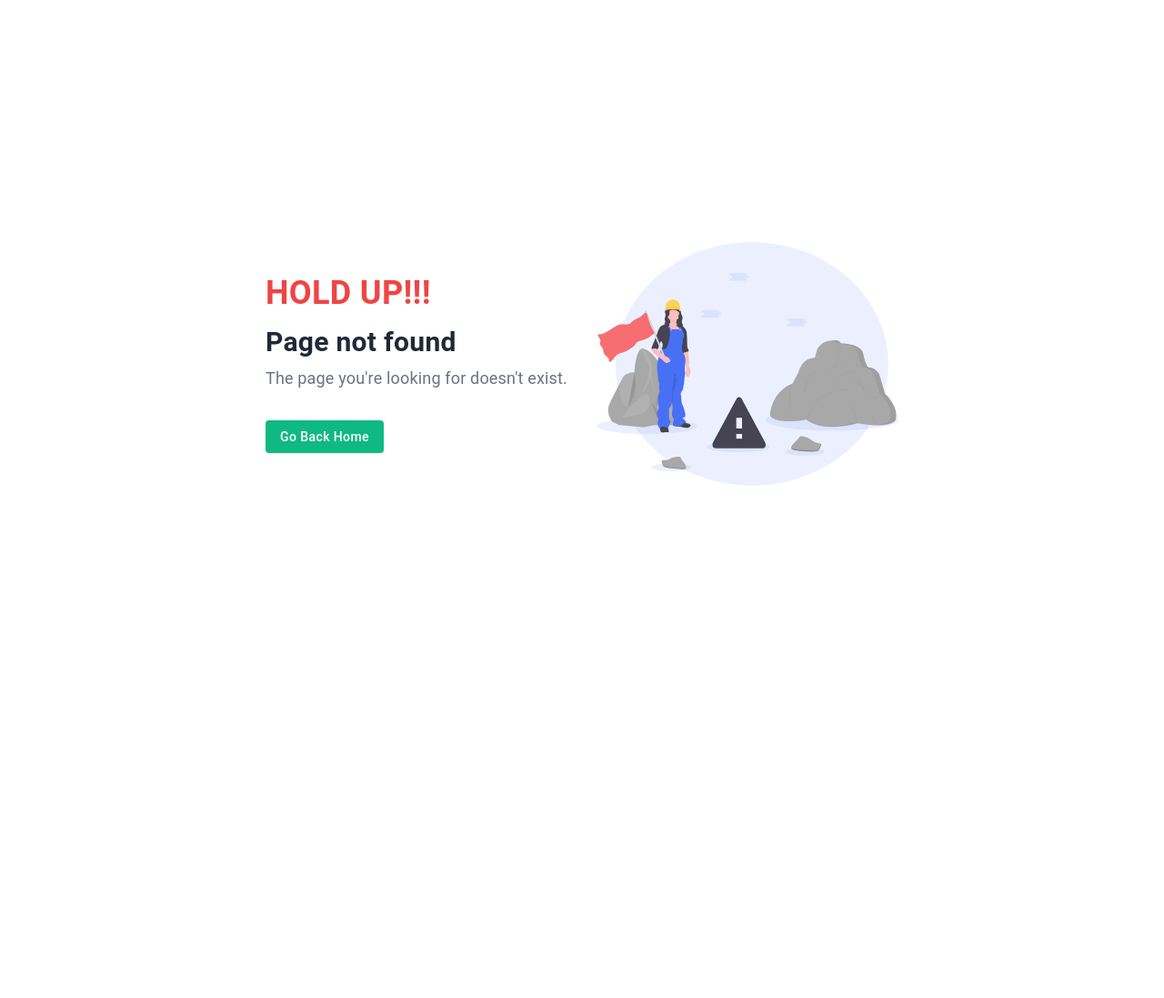
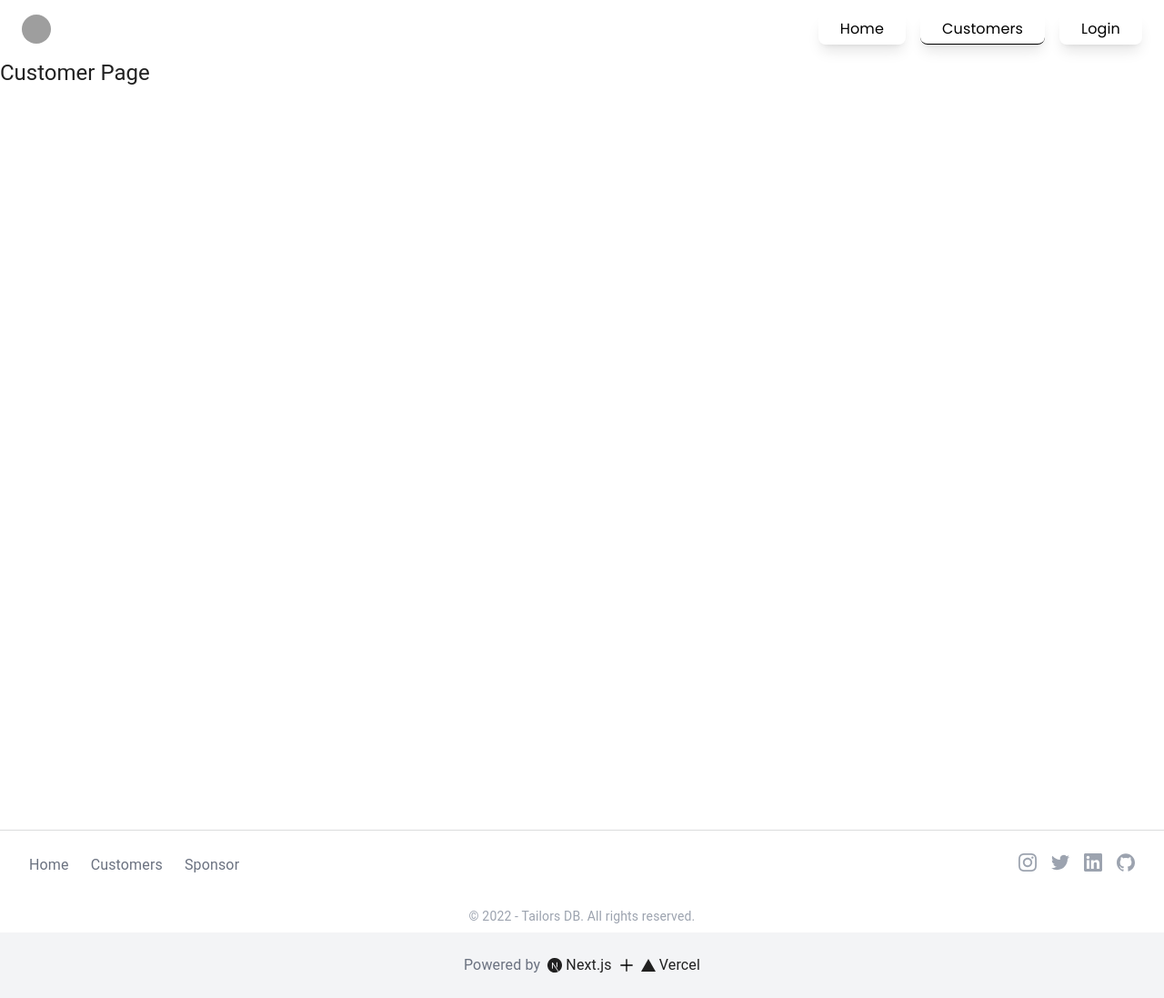
Before and after one commit to hokagedemehin/tailorsdb, a Next.js app: page /customers in a window 1280 px wide. Before the commit this address had no page. Shown: the whole page at 91% size. Before the commit the page ends 800 px from the top, so only its background shows below. Built offline with nearby package versions, Linux system fonts and the light colour scheme; grey boxes are pictures that could not be loaded; a web font is replaced by a local one.

Commit message:
fix: changed clients to customers

```diff
--- a/components/layout/Footer.jsx
+++ b/components/layout/Footer.jsx
@@ -24,9 +24,9 @@ const Footer = () => {
                   Home
                 </a>
               </Link>
-              <Link href='/clients' passHref>
+              <Link href='/customers' passHref>
                 <a className='tw-text-gray-500 tw-transition tw-duration-300 hover:-tw-translate-y-1 hover:tw-text-sky-500 active:tw-text-sky-600'>
-                  Clients
+                  Customers
                 </a>
               </Link>
               <Link href='#' passHref>
--- a/components/layout/Header.jsx
+++ b/components/layout/Header.jsx
@@ -100,14 +100,14 @@ const Header = (props) => {
                       Home
                     </a>
                   </Link>
-                  <Link href='/clients' passHref>
+                  <Link href='/customers' passHref>
                     {/*  */}
                     <a
                       className={`tw-rounded-lg tw-border tw-border-x-0 tw-border-t-0  tw-py-1 tw-px-6 tw-font-fam6 tw-shadow-lg tw-transition-all tw-duration-300 tw-ease-in hover:tw-bg-gray-100 ${
-                        router.asPath == '/clients' ? 'tw-border-solid' : ''
+                        router.asPath == '/customers' ? 'tw-border-solid' : ''
                       }`}
                     >
-                      Client
+                      Customers
                     </a>
                   </Link>
                   <Link href='/login' passHref>
--- a/components/layout/MobileNavContent.jsx
+++ b/components/layout/MobileNavContent.jsx
@@ -48,12 +48,12 @@ const MobileNavContent = () => {
             </a>
           </Link>
         </div>
-        {/* clients */}
+        {/* customers */}
         <div className=''>
-          <Link href='/clients' passHref>
+          <Link href='/customers' passHref>
             <a
               className={`${
-                router.asPath == '/clients'
+                router.asPath == '/customers'
                   ? 'tw-bg-purple-500 tw-text-white hover:tw-bg-purple-600'
                   : 'tw-text-gray-500 hover:tw-text-purple-500'
               } tw-flex tw-items-center tw-space-x-4 tw-px-4 tw-py-2  tw-transition-all tw-duration-300 tw-ease-in  `}
@@ -62,7 +62,7 @@ const MobileNavContent = () => {
               <span
                 className={`tw-font-fam1 tw-text-lg tw-font-bold tw-tracking-wider`}
               >
-                Clients
+                Customers
               </span>
             </a>
           </Link>
--- a/pages/clients/index.js
+++ b/pages/customers/index.js
@@ -2,12 +2,12 @@ import { Typography } from '@mui/material';
 import React from 'react';
 import Layout from '../../components/layout/Layout';
 
-const ClientsPage = () => {
+const CustomersPage = () => {
   return (
     <Layout>
-      <Typography variant='h5'>Clients Page</Typography>
+      <Typography variant='h5'>Customer Page</Typography>
     </Layout>
   );
 };
 
-export default ClientsPage;
+export default CustomersPage;
```
Also changed, not shown: 1 other file (tests, documents, lock files or other folders).
